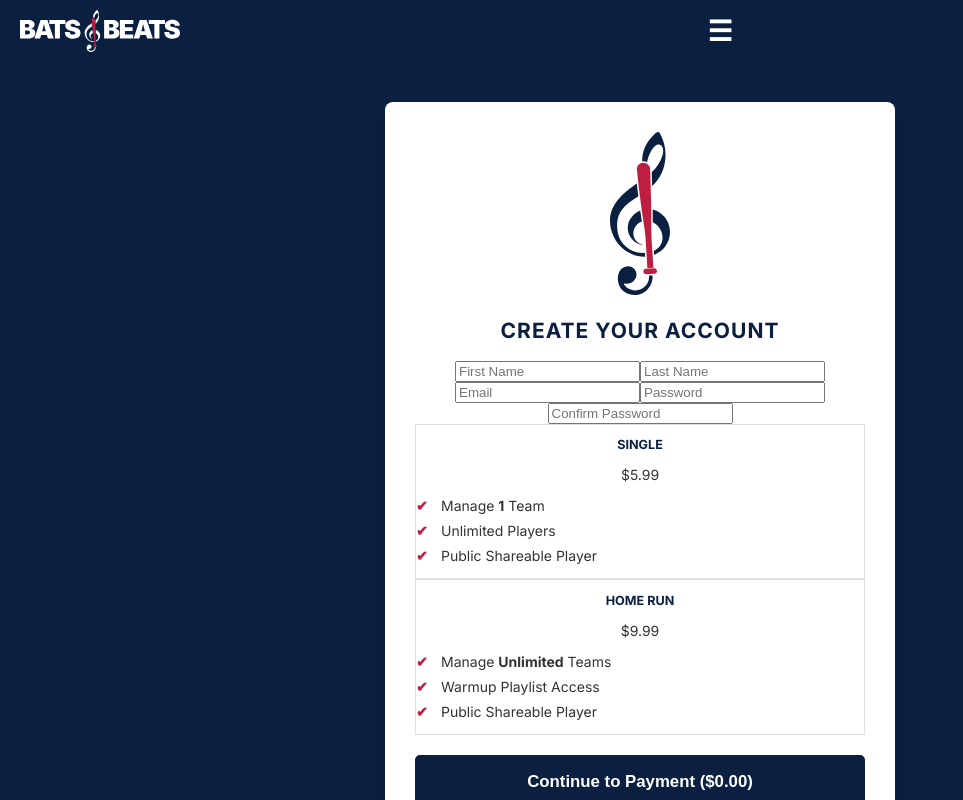
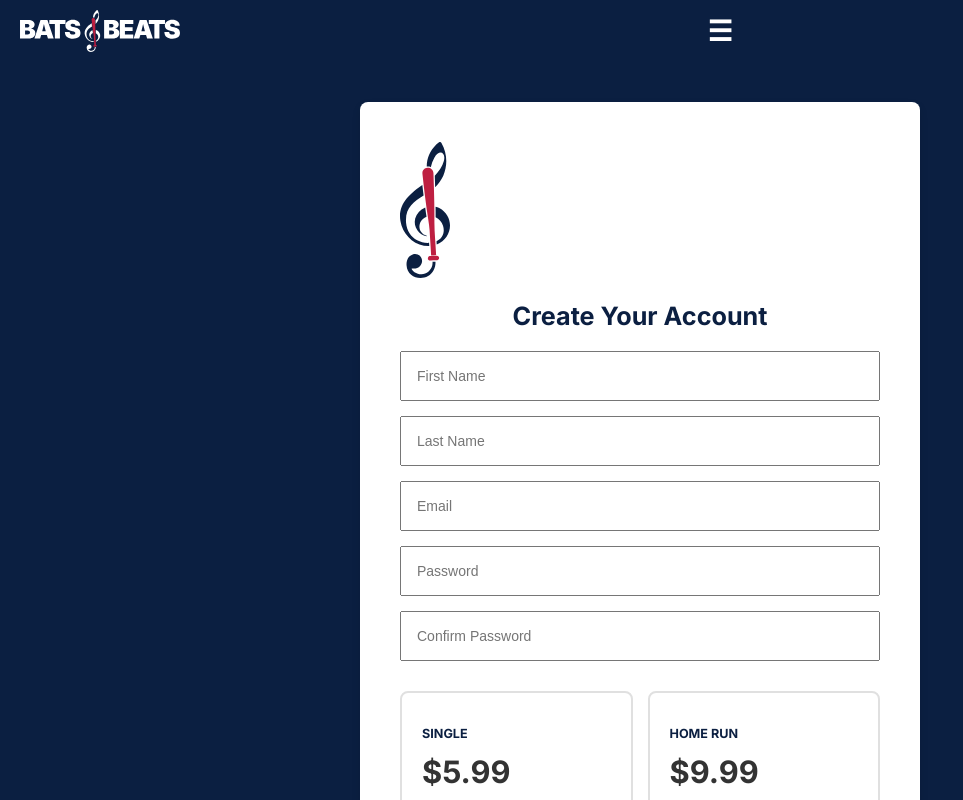
Before and after one commit to ucsbgaucho00/bats-beats, a React (Vite) app: page / in a window 1280 px wide. Shown: the top 800 px of the page, without its empty margins (0-963 px from the left). Built offline with nearby package versions, Linux system fonts and the light colour scheme; no server answers.

Commit message:
style: Implement MLB-inspired design for auth and pricing

```diff
--- a/src/LandingPage.jsx
+++ b/src/LandingPage.jsx
@@ -5,7 +5,6 @@ import { supabase } from './supabaseClient'
 import { useNavigate, useLocation, Link } from 'react-router-dom'
 
 const validatePassword = (password) => { /* ... (unchanged) ... */ };
-const styles = { /* ... (pricing table styles are unchanged) ... */ };
 
 export default function LandingPage() {
   const location = useLocation();
@@ -24,18 +23,44 @@ export default function LandingPage() {
   const totalPrice = selectedPlan ? prices[selectedPlan] : 0;
 
   const handleSelectPlan = (plan) => { setSelectedPlan(plan); }
-  const handleContinueToPayment = async () => { /* ... (unchanged) ... */ }
-  const handleSignIn = async () => { /* ... (unchanged) ... */ }
+
+  const handleContinueToPayment = async () => {
+    // --- NEW: Validation Feedback ---
+    if (!firstName || !lastName || !email || !password) return alert('Please fill out all required fields.');
+    if (!selectedPlan) return alert('Please select a license plan.');
+    if (password !== confirmPassword) return alert("Passwords do not match.");
+    const passwordError = validatePassword(password);
+    if (passwordError) return alert(passwordError);
+
+    setLoading(true);
+    // ... (rest of the function is the same)
+  }
+
+  const handleSignIn = async () => {
+    setLoading(true)
+    try {
+      const { error } = await supabase.auth.signInWithPassword({ email, password })
+      if (error) throw error
+      navigate('/dashboard')
+    } catch (error) {
+      alert(error.error_description || error.message)
+      setLoading(false); // Ensure loading is false on error
+    }
+  }
 
   return (
     <div className="auth-container">
-      <img src="/bats-beats-logo-dark.svg" alt="Bats & Beats Icon" style={{ maxWidth: '60px', marginBottom: '20px' }} />
+      <div className="auth-header">
+        <img src="/bats-beats-logo-dark.svg" alt="Bats & Beats Icon" />
+      </div>
 
       {isSigningIn ? (
         <div className="form-container">
           <h2>Sign In</h2>
+          <div className="input-group">
             <input type="email" placeholder="Email" value={email} onChange={(e) => setEmail(e.target.value)} required />
             <input type="password" placeholder="Password" value={password} onChange={(e) => setPassword(e.target.value)} required />
+          </div>
           <div className="form-actions">
             <button onClick={handleSignIn} disabled={loading} className="btn-primary">
               {loading ? 'Signing In...' : 'Sign In'}
@@ -49,25 +74,27 @@ export default function LandingPage() {
       ) : (
         <div className="form-container">
           <h2>Create Your Account</h2>
+          <div className="input-group">
             <input type="text" placeholder="First Name" value={firstName} onChange={(e) => setFirstName(e.target.value)} required />
             <input type="text" placeholder="Last Name" value={lastName} onChange={(e) => setLastName(e.target.value)} required />
             <input type="email" placeholder="Email" value={email} onChange={(e) => setEmail(e.target.value)} required />
             <input type="password" placeholder="Password" value={password} onChange={(e) => setPassword(e.target.value)} required />
             <input type="password" placeholder="Confirm Password" value={confirmPassword} onChange={(e) => setConfirmPassword(e.target.value)} required />
+          </div>
 
-          <div style={styles.pricingTable}>
-            <div style={{...styles.plan, border: selectedPlan === 'single' ? '2px solid var(--mlb-blue)' : '1px solid var(--border-color)'}} onClick={() => handleSelectPlan('single')}>
+          <div className="pricing-table">
+            <div className={`plan-card ${selectedPlan === 'single' ? 'selected' : ''}`} onClick={() => handleSelectPlan('single')}>
               <h3 className="plan-title-caps">Single</h3>
-              <p style={styles.planPrice}>${prices.single.toFixed(2)}</p>
+              <p className="plan-price">${prices.single.toFixed(2)}</p>
               <ul className="pricing-features">
                 <li>Manage <strong>1</strong> Team</li>
                 <li>Unlimited Players</li>
                 <li>Public Shareable Player</li>
               </ul>
             </div>
-            <div style={{...styles.plan, border: selectedPlan === 'home_run' ? '2px solid var(--mlb-blue)' : '1px solid var(--border-color)'}} onClick={() => handleSelectPlan('home_run')}>
+            <div className={`plan-card ${selectedPlan === 'home_run' ? 'selected' : ''}`} onClick={() => handleSelectPlan('home_run')}>
               <h3 className="plan-title-caps">Home Run</h3>
-              <p style={styles.planPrice}>${prices.home_run.toFixed(2)}</p>
+              <p className="plan-price">${prices.home_run.toFixed(2)}</p>
               <ul className="pricing-features">
                 <li>Manage <strong>Unlimited</strong> Teams</li>
                 <li>Warmup Playlist Access</li>
--- a/src/styles.css
+++ b/src/styles.css
@@ -38,17 +38,87 @@ body {
 
 /* --- Auth Forms (Sign In / Sign Up) --- */
 .auth-container {
-  max-width: 450px;
+  max-width: 480px; /* Slightly wider for better spacing */
   margin: 20px auto;
   background-color: white;
-  padding: 30px;
+  padding: 20px;
   border-radius: 8px;
   box-shadow: 0 4px 8px rgba(0,0,0,0.1);
+}
+@media (min-width: 500px) {
+  .auth-container {
+    padding: 40px;
+  }
+}
+.auth-header {
+  text-align: left; /* Align logo left */
+  margin-bottom: 20px;
+}
+.auth-header img {
+  max-width: 50px; /* Smaller logo */
+}
+
+.form-container h2 {
+  font-size: 1.8em;
+  margin-top: 0;
+  margin-bottom: 20px;
+  color: var(--mlb-blue);
   text-align: center;
 }
-.auth-container h2 { font-size: 1.5em; margin-top: 0; color: var(--mlb-blue); text-transform: uppercase; letter-spacing: 1px; }
-.auth-container .form-actions { display: flex; flex-direction: column; align-items: center; gap: 15px; margin-top: 20px; }
-.auth-container .forgot-password-link { margin-top: 15px; font-size: 0.9em; }
+
+.form-container .input-group {
+  display: flex;
+  flex-direction: column;
+  gap: 15px; /* Spacing between fields */
+  margin-bottom: 20px;
+}
+
+.form-container input {
+  padding: 15px; /* More padding inside fields */
+  font-size: 1em;
+  width: 100%;
+  box-sizing: border-box;
+}
+
+/* --- Pricing Table (Completely Overhauled) --- */
+.pricing-table {
+  display: flex;
+  flex-direction: column; /* Stacked on mobile by default */
+  gap: 15px;
+  margin: 30px 0;
+}
+@media (min-width: 768px) {
+  .pricing-table {
+    flex-direction: row; /* Side-by-side on desktop */
+  }
+}
+
+.plan-card {
+  border: 2px solid var(--border-color);
+  border-radius: 8px;
+  padding: 20px;
+  cursor: pointer;
+  transition: all 0.2s ease-in-out;
+  flex: 1;
+}
+.plan-card.selected {
+  background-color: var(--mlb-blue);
+  color: white;
+  border-color: var(--mlb-blue);
+}
+.plan-card.selected .plan-title-caps,
+.plan-card.selected .plan-price {
+  color: white;
+}
+.plan-card.selected .pricing-features li::before {
+  color: white; /* Make checkmark white when selected */
+}
+
+.plan-title-caps { font-size: 0.9em; font-weight: bold; text-transform: uppercase; color: var(--mlb-blue); }
+.plan-price { font-size: 2.2em; margin: 10px 0; font-weight: bold; }
+.pricing-features { list-style: none; padding: 0; text-align: left; }
+.pricing-features li { padding-left: 25px; position: relative; margin-bottom: 8px; }
+.pricing-features li::before { content: '✔'; color: var(--mlb-red); position: absolute; left: 0; font-weight: bold; }
 
 /* --- Button Variants --- */
 button { width: 100%; border: 2px solid var(--mlb-blue); padding: 12px 15px; border-radius: 5px; cursor: pointer; font-weight: bold; transition: all 0.2s ease-in-out; font-size: 1em; }
```
Lines whose indentation alone changed are shown as unchanged.
